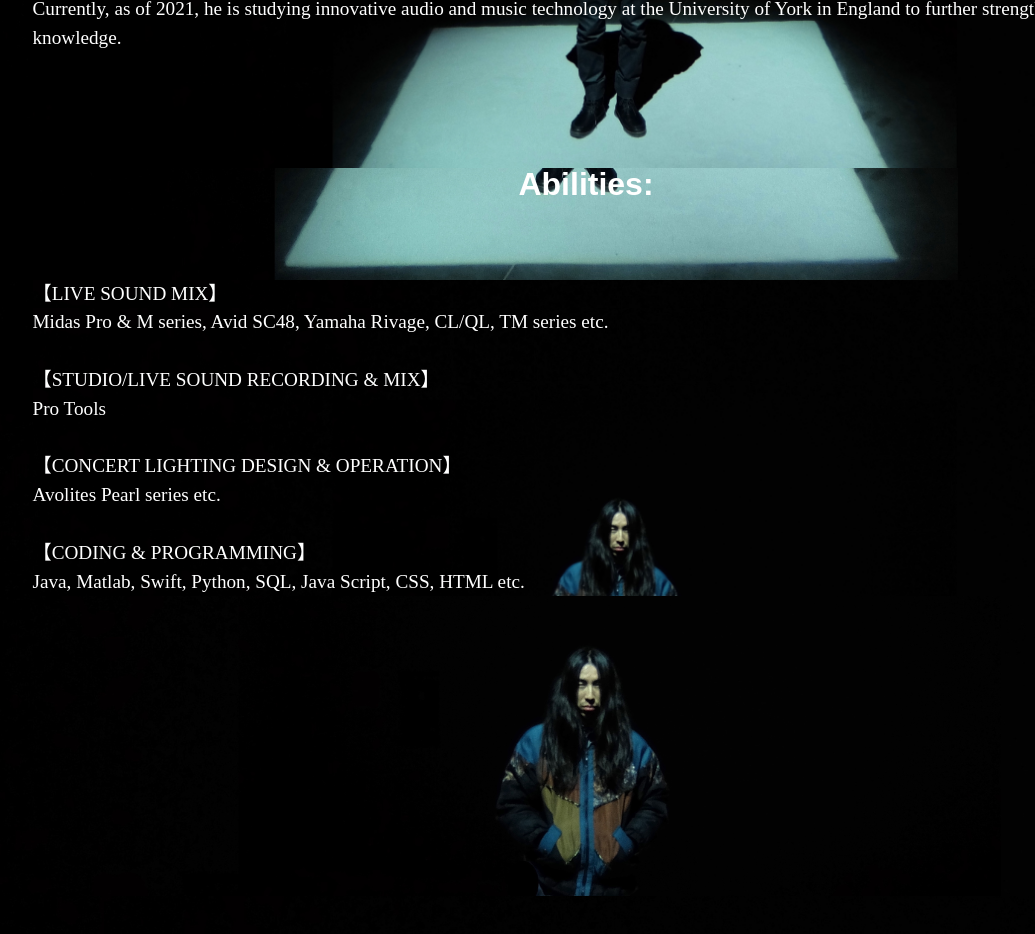
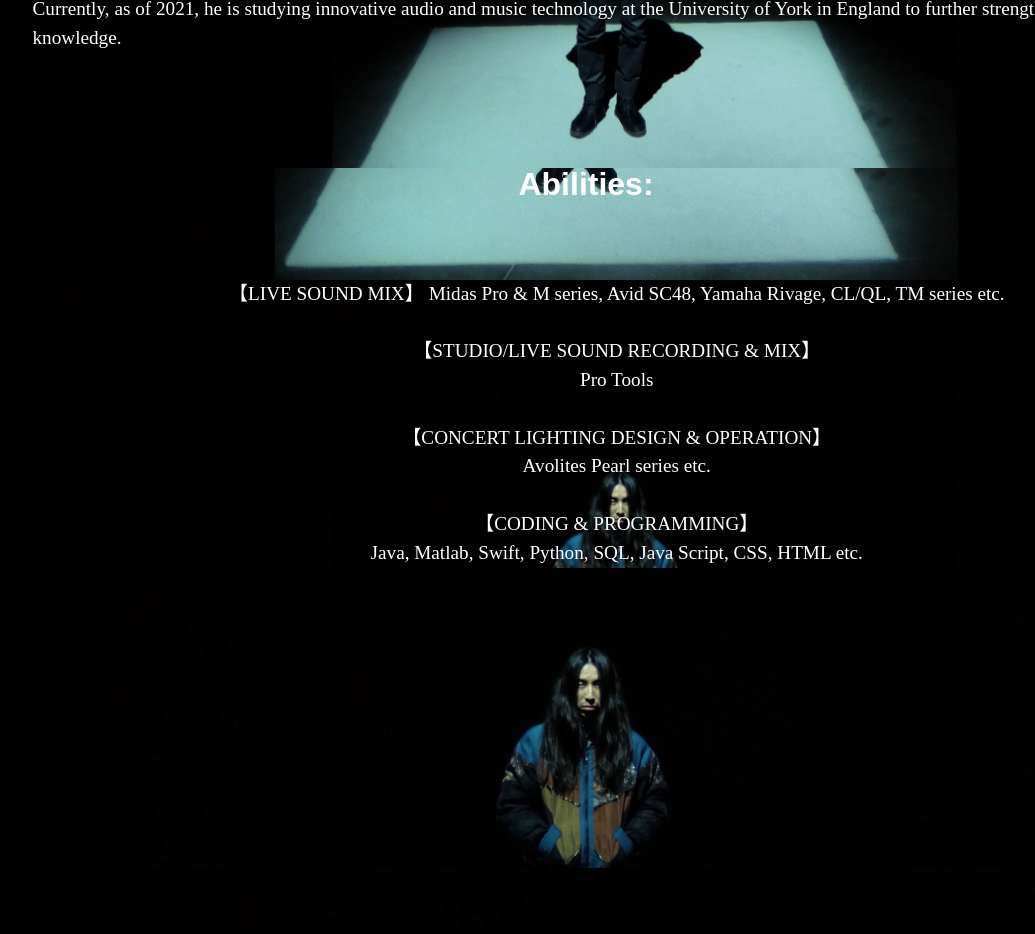
Before and after one commit to WonderWorkStudio/keneno, a plain HTML site: page index.html in a window 1280 px wide. Shown: the part 1986-2920 px from the top of the page, without its empty margins (44-1079 px from the left). Drawn offline with Linux system fonts and the light colour scheme; a web font is replaced by a local one.

Commit message:
Update index.html

```diff
--- a/index.html
+++ b/index.html
@@ -62,7 +62,7 @@
           <br><br><br><br>
         </p>
         <h1>Abilities:</h1>
-        <p>【LIVE SOUND MIX】<p>
+        <h4>【LIVE SOUND MIX】
             Midas Pro & M series, Avid SC48, Yamaha Rivage, CL/QL, TM series etc.<br>
             <br>
             【STUDIO/LIVE SOUND RECORDING & MIX】<br>
```
